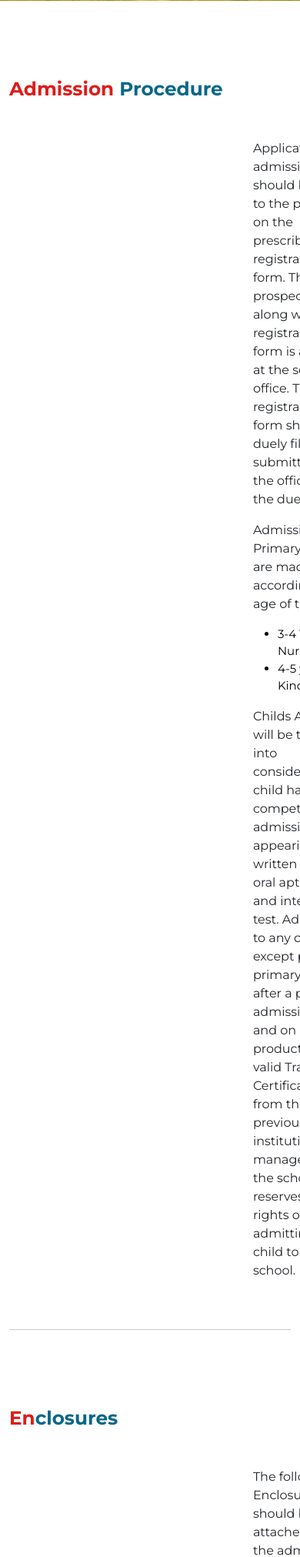
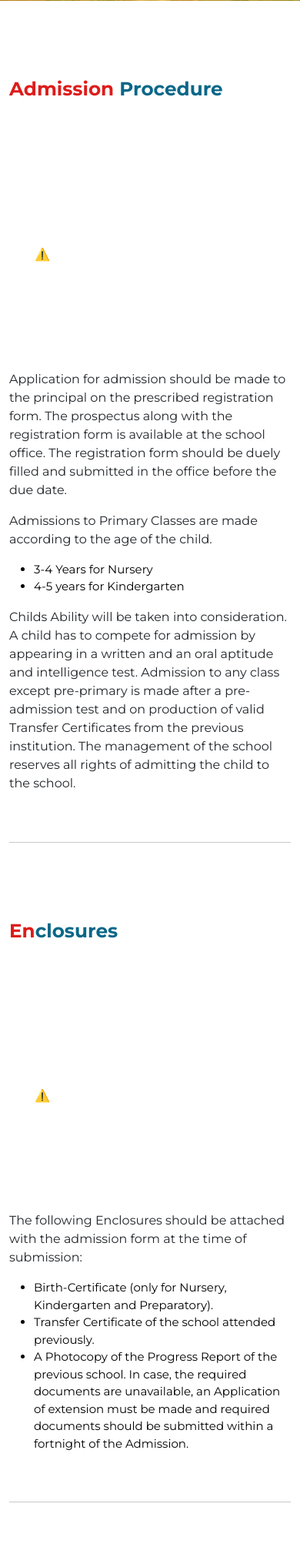
Before and after one commit to sidmrlazy/shivapublicschool, a PHP site: page /admissions.php in a window 390 px wide; the page is wider, and only the part inside the window is pictured. Shown: the part 480-2503 px from the top of that part at 77% size. Run offline with PHP 8.4, Linux system fonts and the light colour scheme.

Commit message:
modified:   assets/css/styles.css

```diff
--- a/assets/css/styles.css
+++ b/assets/css/styles.css
@@ -451,7 +451,7 @@ li {
   font-size: 20px;
 }
 
-/* =========== ADMISSIONS SECTION 1 =========== */
+/* =========== ADMISSIONS SECTION =========== */
 .admissions-section-1-row {
   margin-top: 50px;
   display: flex;
@@ -726,6 +726,15 @@ li {
     text-align: center;
   }
 
+  /* =========== ADMISSIONS SECTION =========== */
+  .admissions-section-1-row {
+    flex-direction: column;
+  }
+  .admissions-section-1-lottie lottie-player {
+    width: 300px;
+    height: 300px;
+  }
+
   /* =========== FOOTER =========== */
   .custom-footer {
     padding: 20px;
```
